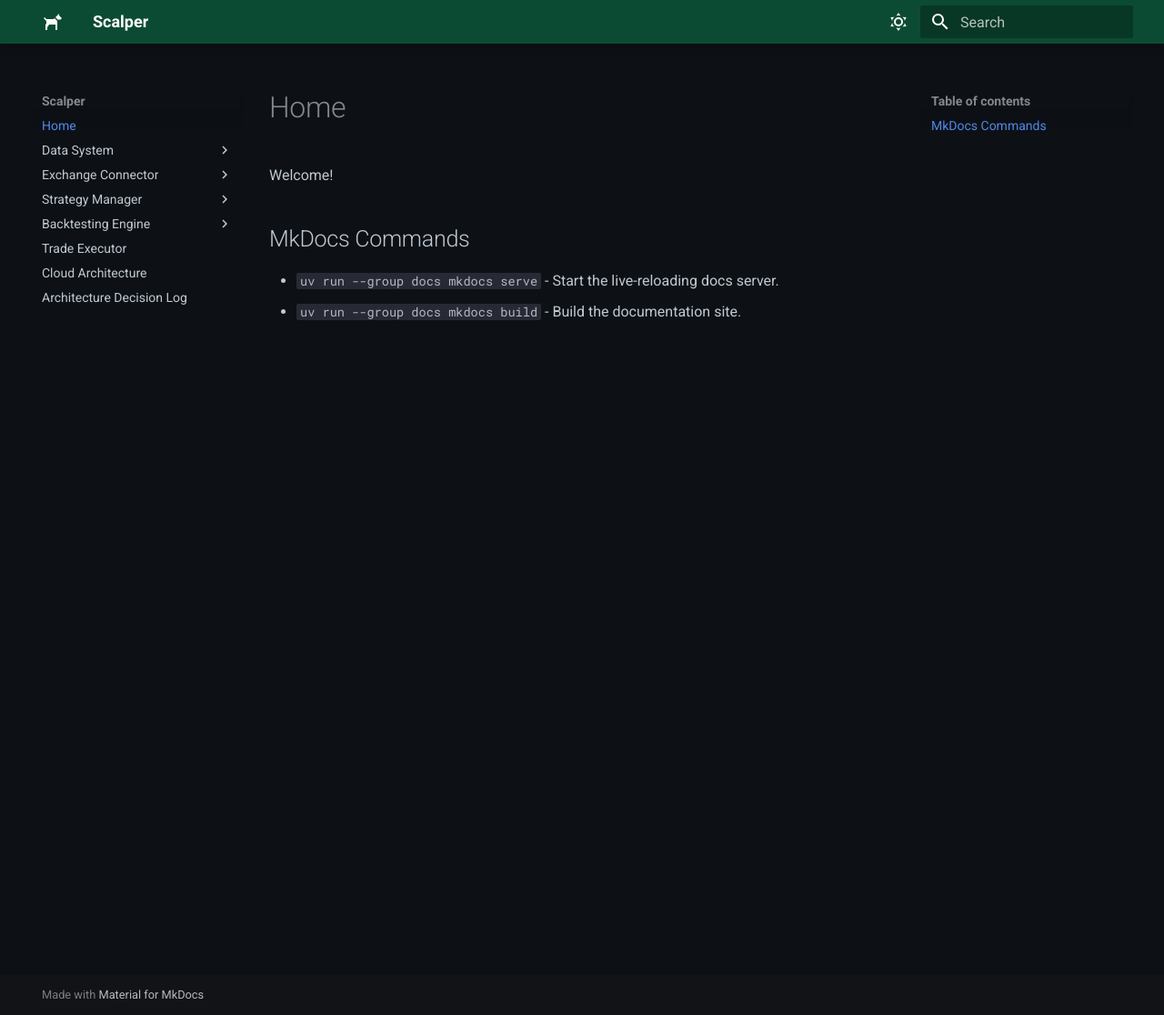
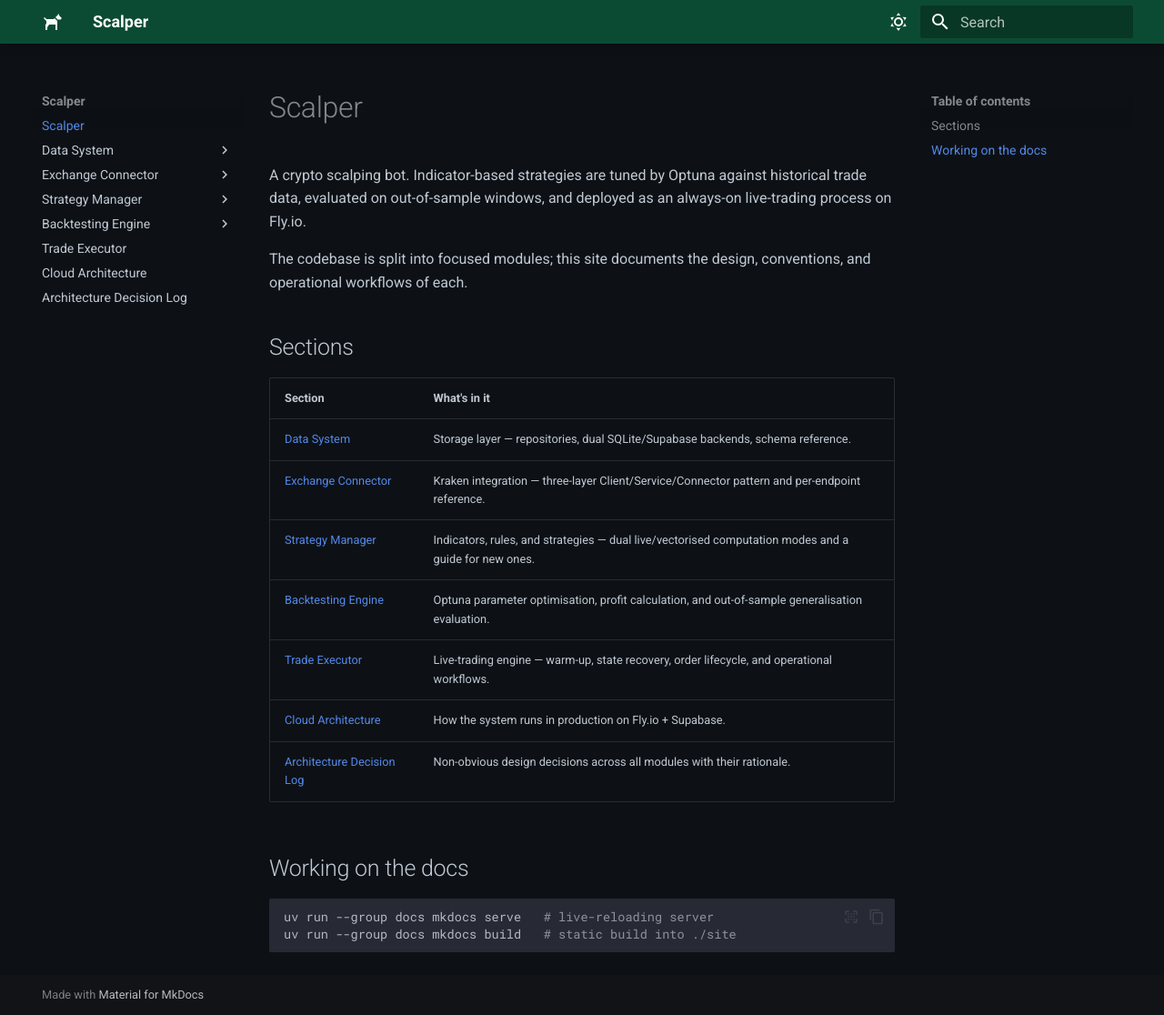
Before and after one commit to Phil-Lord/crypto-scalper, an MkDocs documentation site: the page built from docs/index.md, in a window 1280 px wide and 1116 px high. Shown: the whole window at 91% size. Built offline with MkDocs 1.6.1 and Material for MkDocs 9.7.7, drawn with Linux system fonts in a browser that asks for light colours.

Commit message:
DOCS: Add contents page to, and refresh, landing page

````diff
--- a/docs/index.md
+++ b/docs/index.md
@@ -1,8 +1,27 @@
-# Home
+# Scalper
 
-Welcome!
+A crypto scalping bot. Indicator-based strategies are tuned by Optuna against historical
+trade data, evaluated on out-of-sample windows, and deployed as an always-on live-trading
+process on Fly.io.
 
-## MkDocs Commands
+The codebase is split into focused modules; this site documents the design, conventions,
+and operational workflows of each.
 
-- `uv run --group docs mkdocs serve` - Start the live-reloading docs server.
-- `uv run --group docs mkdocs build` - Build the documentation site.
+## Sections
+
+| Section                                                   | What's in it                                                                                         |
+| --------------------------------------------------------- | ---------------------------------------------------------------------------------------------------- |
+| [Data System](data-system/index.md)                       | Storage layer — repositories, dual SQLite/Supabase backends, schema reference.                       |
+| [Exchange Connector](exchange-connector/index.md)         | Kraken integration — three-layer Client/Service/Connector pattern and per-endpoint reference.        |
+| [Strategy Manager](strategy-manager/index.md)             | Indicators, rules, and strategies — dual live/vectorised computation modes and a guide for new ones. |
+| [Backtesting Engine](backtesting-engine/index.md)         | Optuna parameter optimisation, profit calculation, and out-of-sample generalisation evaluation.      |
+| [Trade Executor](trade-executor/index.md)                 | Live-trading engine — warm-up, state recovery, order lifecycle, and operational workflows.           |
+| [Cloud Architecture](cloud-architecture.md)               | How the system runs in production on Fly.io + Supabase.                                              |
+| [Architecture Decision Log](architecture-decision-log.md) | Non-obvious design decisions across all modules with their rationale.                                |
+
+## Working on the docs
+
+```sh
+uv run --group docs mkdocs serve   # live-reloading server
+uv run --group docs mkdocs build   # static build into ./site
+```
````
